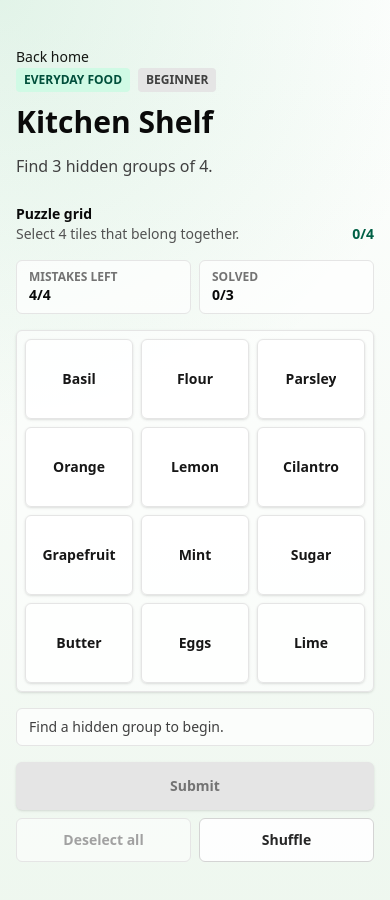
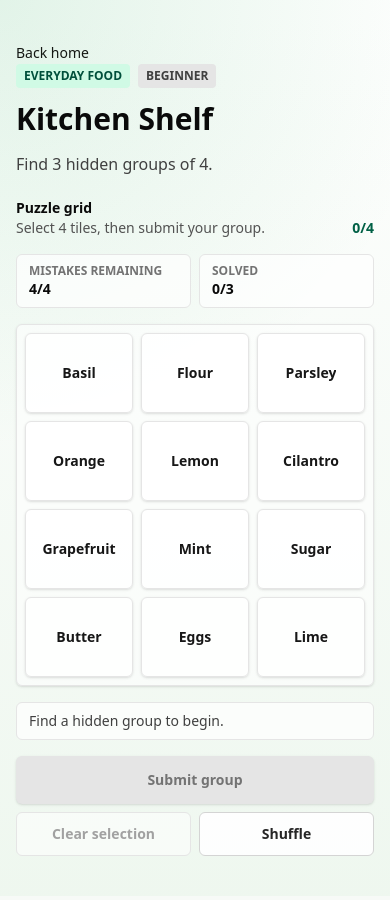
Before and after one commit to WesselKooy/glyph, a Next.js app in the folder apps/web/: page /play in a window 390 px wide. Shown: the top 900 px of the page. Built offline with nearby package versions, Linux system fonts and the light colour scheme.

Commit message:
Polish Link Grid frontend UX

```diff
--- a/apps/web/app/globals.css
+++ b/apps/web/app/globals.css
@@ -35,3 +35,15 @@ a {
   color: inherit;
   text-decoration: none;
 }
+
+@keyframes solvedReveal {
+  from {
+    opacity: 0;
+    transform: translateY(0.25rem);
+  }
+
+  to {
+    opacity: 1;
+    transform: translateY(0);
+  }
+}
--- a/apps/web/features/puzzle/components/PuzzleBoard.tsx
+++ b/apps/web/features/puzzle/components/PuzzleBoard.tsx
@@ -141,10 +141,13 @@ export function PuzzleBoard({ puzzle, onPlayAnother }: PuzzleBoardProps) {
             Puzzle grid
           </h2>
           <p className="text-sm text-neutral-600">
-            Select {puzzle.groupSize} tiles that belong together.
+            Select {puzzle.groupSize} tiles, then submit your group.
           </p>
         </div>
-        <p className="shrink-0 text-sm font-semibold text-emerald-800">
+        <p
+          className="shrink-0 text-sm font-semibold text-emerald-800"
+          aria-label={`${selectedCount} of ${puzzle.groupSize} tiles selected`}
+        >
           {selectedCount}/{puzzle.groupSize}
         </p>
       </div>
@@ -152,7 +155,7 @@ export function PuzzleBoard({ puzzle, onPlayAnother }: PuzzleBoardProps) {
       <div className="grid grid-cols-2 gap-2 text-sm">
         <div className="rounded-md border border-neutral-200 bg-white/70 px-3 py-2">
           <span className="block text-xs font-semibold uppercase text-neutral-500">
-            Mistakes left
+            Mistakes remaining
           </span>
           <span className="font-semibold text-neutral-950">
             {Math.max(mistakesRemaining, 0)}/{puzzle.mistakesAllowed}
@@ -173,7 +176,7 @@ export function PuzzleBoard({ puzzle, onPlayAnother }: PuzzleBoardProps) {
           {solvedGroups.map((group) => (
             <div
               key={group.id}
-              className="rounded-md border border-emerald-200 bg-emerald-50 px-3 py-3"
+              className="rounded-md border border-emerald-200 bg-emerald-50 px-3 py-3 shadow-sm motion-safe:animate-[solvedReveal_180ms_ease-out]"
             >
               <h3 className="text-sm font-semibold text-emerald-950">
                 {group.label}
@@ -189,6 +192,7 @@ export function PuzzleBoard({ puzzle, onPlayAnother }: PuzzleBoardProps) {
       <div
         className={`grid ${gridColumns} gap-2 rounded-md border border-neutral-200 bg-white/55 p-2 shadow-sm sm:gap-3 sm:p-3`}
         aria-label={`${itemCount} tile puzzle grid`}
+        aria-describedby="puzzle-feedback"
       >
         {puzzleItems.map((item) => (
           <PuzzleTile
@@ -205,6 +209,7 @@ export function PuzzleBoard({ puzzle, onPlayAnother }: PuzzleBoardProps) {
       </div>
 
       <p
+        id="puzzle-feedback"
         className={[
           "rounded-md border px-3 py-2 text-sm font-medium",
           feedback.tone === "correct"
@@ -213,7 +218,8 @@ export function PuzzleBoard({ puzzle, onPlayAnother }: PuzzleBoardProps) {
               ? "border-rose-200 bg-rose-50 text-rose-950"
               : "border-neutral-200 bg-white/70 text-neutral-700",
         ].join(" ")}
-        role={feedback.tone === "idle" ? undefined : "status"}
+        role="status"
+        aria-live="polite"
       >
         {feedback.message}
       </p>
@@ -231,7 +237,7 @@ export function PuzzleBoard({ puzzle, onPlayAnother }: PuzzleBoardProps) {
               : "cursor-not-allowed bg-neutral-200 text-neutral-500",
           ].join(" ")}
         >
-          Submit
+          Submit group
         </button>
 
         <div className="grid grid-cols-2 gap-2">
@@ -247,7 +253,7 @@ export function PuzzleBoard({ puzzle, onPlayAnother }: PuzzleBoardProps) {
                 : "cursor-not-allowed border-neutral-200 bg-white/55 text-neutral-400",
             ].join(" ")}
           >
-            Deselect all
+            Clear selection
           </button>
           <button
             type="button"
@@ -311,6 +317,11 @@ function PuzzleResult({
         <h2 id="result-title" className="text-2xl font-semibold text-neutral-950">
           {solved ? "Puzzle solved" : "Puzzle failed"}
         </h2>
+        <p className="text-sm leading-6 text-neutral-700">
+          {solved
+            ? "Nice solve. Here is why each group works."
+            : "No mistakes remaining. Review the groups and try another puzzle."}
+        </p>
       </div>
 
       <div className="grid grid-cols-2 gap-2 text-sm">
--- a/apps/web/features/puzzle/components/PuzzlePlay.tsx
+++ b/apps/web/features/puzzle/components/PuzzlePlay.tsx
@@ -10,6 +10,28 @@ export function PuzzlePlay() {
   const [puzzleIndex, setPuzzleIndex] = useState(0);
   const puzzle = linkGridPuzzles[puzzleIndex];
 
+  if (!puzzle || !isPlayablePuzzle(puzzle)) {
+    return (
+      <div className="flex flex-1 flex-col justify-center gap-4 py-10">
+        <Link
+          href="/"
+          className="text-sm font-medium text-emerald-700 transition hover:text-emerald-900"
+        >
+          Back home
+        </Link>
+        <section className="rounded-md border border-neutral-200 bg-white/85 p-4 shadow-sm">
+          <h1 className="text-2xl font-semibold text-neutral-950">
+            No puzzle available
+          </h1>
+          <p className="mt-2 text-sm leading-6 text-neutral-700">
+            The hardcoded puzzle fixture could not be loaded. Try again after a
+            complete puzzle has been added.
+          </p>
+        </section>
+      </div>
+    );
+  }
+
   function playAnotherPuzzle() {
     setPuzzleIndex((currentPuzzleIndex) =>
       (currentPuzzleIndex + 1) % linkGridPuzzles.length,
@@ -17,7 +39,7 @@ export function PuzzlePlay() {
   }
 
   return (
-    <div className="flex flex-1 flex-col gap-6 py-6">
+    <div className="flex flex-1 flex-col gap-5 py-5 sm:gap-6 sm:py-6">
       <header className="space-y-2">
         <Link
           href="/"
@@ -34,7 +56,7 @@ export function PuzzlePlay() {
               {puzzle.difficulty}
             </span>
           </div>
-          <h1 className="text-3xl font-semibold tracking-normal text-neutral-950">
+          <h1 className="text-3xl font-semibold leading-tight tracking-normal text-neutral-950">
             {puzzle.title}
           </h1>
           <p className="text-base leading-7 text-neutral-700">
@@ -51,3 +73,11 @@ export function PuzzlePlay() {
     </div>
   );
 }
+
+function isPlayablePuzzle(puzzle: (typeof linkGridPuzzles)[number]): boolean {
+  return (
+    puzzle.groupSize > 0 &&
+    puzzle.groups.length > 0 &&
+    puzzle.groups.every((group) => group.items.length === puzzle.groupSize)
+  );
+}
--- a/apps/web/features/puzzle/components/PuzzleTile.tsx
+++ b/apps/web/features/puzzle/components/PuzzleTile.tsx
@@ -17,14 +17,15 @@ export function PuzzleTile({
     <button
       type="button"
       aria-pressed={selected}
+      aria-label={`${item.text}${selected ? ", selected" : ""}`}
       disabled={disabled}
       onClick={() => onToggle?.(item.id)}
       className={[
-        "flex min-h-20 w-full items-center justify-center rounded-md border px-2 py-3 text-center text-sm font-semibold leading-tight shadow-sm transition",
+        "flex min-h-20 w-full items-center justify-center rounded-md border px-2 py-3 text-center text-sm font-semibold leading-tight shadow-sm transition duration-150",
         "focus-visible:outline focus-visible:outline-2 focus-visible:outline-offset-2 focus-visible:outline-emerald-800",
         "sm:min-h-24 sm:px-3 sm:text-base",
         selected
-          ? "border-emerald-900 bg-emerald-800 text-white shadow-md"
+          ? "border-emerald-950 bg-emerald-800 text-white shadow-md ring-2 ring-emerald-950/15"
           : "border-neutral-200 bg-white/90 text-neutral-900 hover:border-emerald-700 hover:bg-emerald-50 active:bg-emerald-100",
         disabled ? "cursor-not-allowed opacity-55" : "cursor-pointer",
       ].join(" ")}
```
